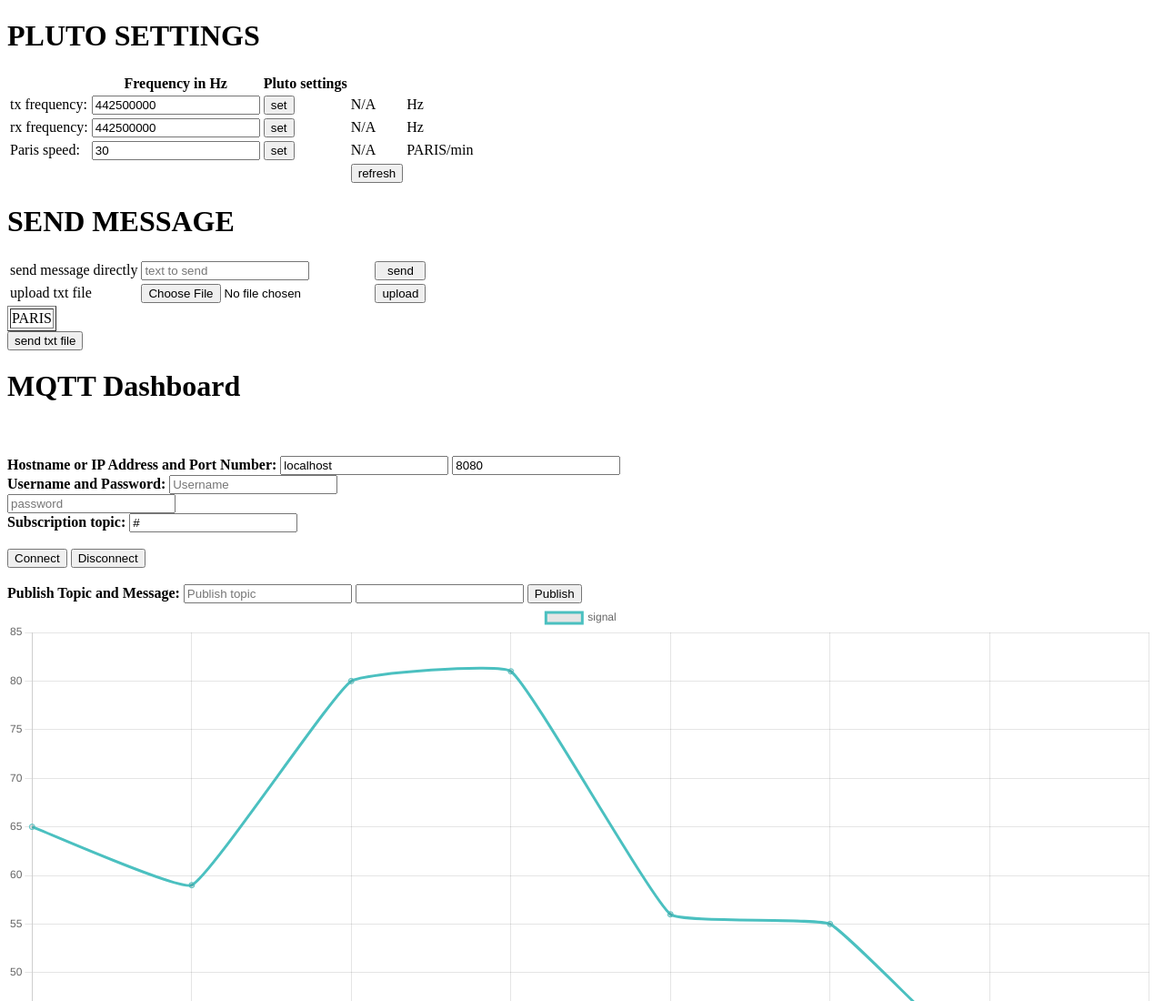
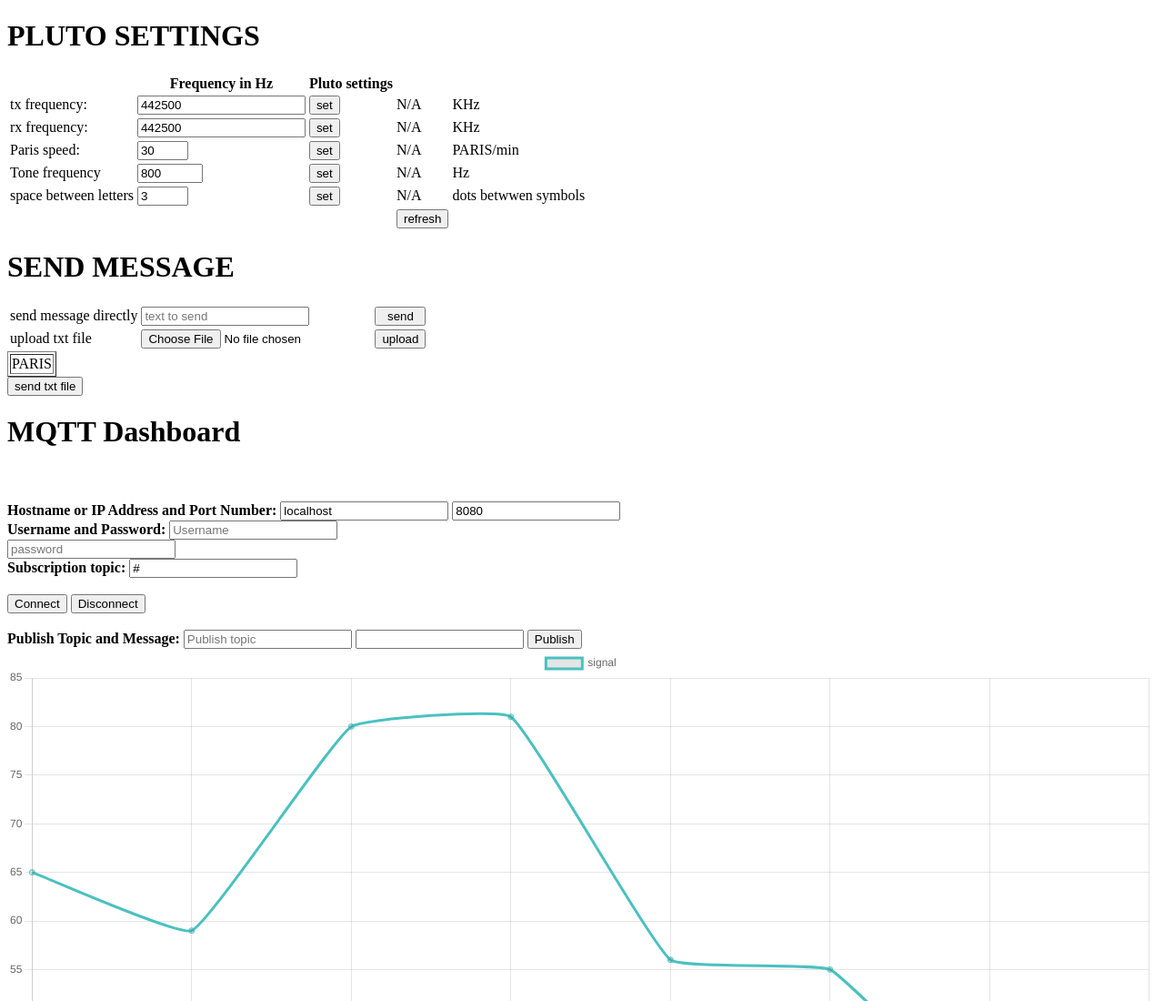
Before and after one commit to vdd20220/PLUTO_SDR_RADIO_PROJECT, a plain HTML site: page public/index.html in a window 1280 px wide. Shown: the top 1100 px of the page at 91% size. Drawn offline with nearby package versions, Linux system fonts and the light colour scheme.

Commit message:
Update index.html

```diff
--- a/public/index.html
+++ b/public/index.html
@@ -25,26 +25,43 @@
         </tr>
         <tr>
             <td>tx frequency:</td>
-            <td><input type="number" id="frequencytx" name="frequencytx" value="442500000"></td>
+            <td><input type="number" id="frequencytx" name="frequencytx" value="442500"></td>
             <td><button onclick="send_tx()">set</button></td>
             <td><label id="set_frequency_tx">N/A</label></td>
+            <td>KHz</td>
+
+        </tr>
+        <tr>
+            <td>rx frequency:</td>
+            <td><input type="number" id="frequencyrx" name="frequencyrx" value="442500"></td>
+            <td><button onclick="send_rx()">set</button></td>
+            <td><label id="set_frequency_rx">N/A</label></td>
+            <td>KHz</td>
+
+        </tr>
+
+        <tr>
+            <td>Paris speed:</td>
+            <td><input type="number" id="paris_speed" name="paris_speed" value="30" min="5" max="60"></td>
+            <td><button onclick="send_paris_speed()">set</button></td>
+            <td><label id="set_paris_speed">N/A</label></td>
+            <td>PARIS/min</td>
+
+        </tr>
+          <tr>
+            <td>Tone frequency</td>
+            <td><input type="number" id="tone_freq" name="tone_freq" value="800" min="800" max="2000"></td>
+            <td><button onclick="send_tone_freq()">set</button></td>
+            <td><label id="set_tone_freq">N/A</label></td>
             <td>Hz</td>
 
         </tr>
         <tr>
-            <td>rx frequency:</td>
-            <td><input type="number" id="frequencyrx" name="frequencyrx" value="442500000"></td>
-            <td><button onclick="send_rx()">set</button></td>
-            <td><label id="set_frequency_rx">N/A</label></td>
-            <td>Hz</td>
-
-        </tr>
-        <tr>
-            <td>Paris speed:</td>
-            <td><input type="number" id="paris_speed" name="paris_speed" value="30"></td>
-            <td><button onclick="send_paris_speed()">set</button></td>
-            <td><label id="set_paris_speed">N/A</label></td>
-            <td>PARIS/min</td>
+            <td>space between letters</td>
+            <td><input type="number" id="space" name="space" value="3" min="3" max="60"></td>
+            <td><button onclick="send_space()">set</button></td>
+            <td><label id="set_space">N/A</label></td>
+            <td>dots betwwen symbols</td>
 
         </tr>
         <tr>
```
